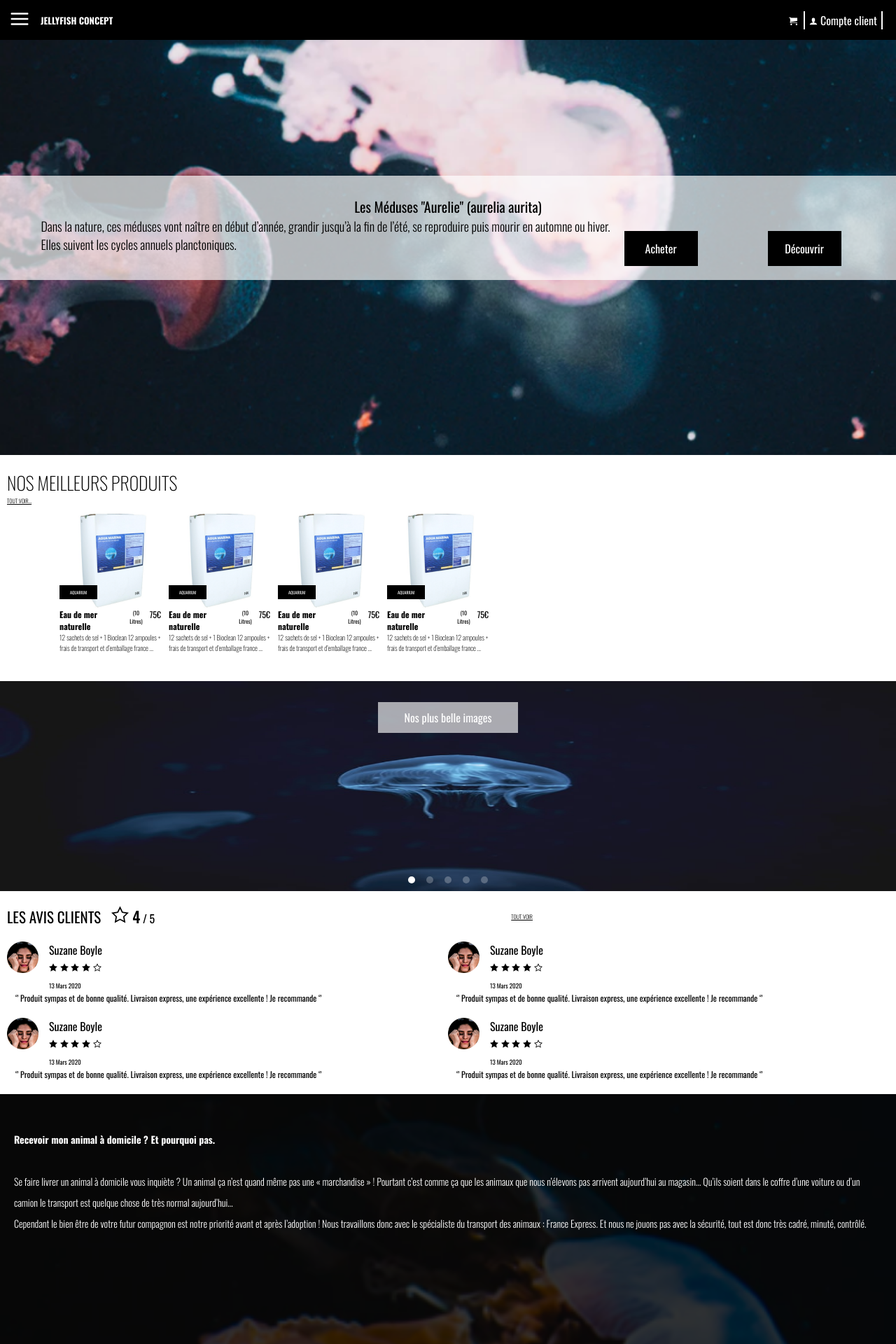
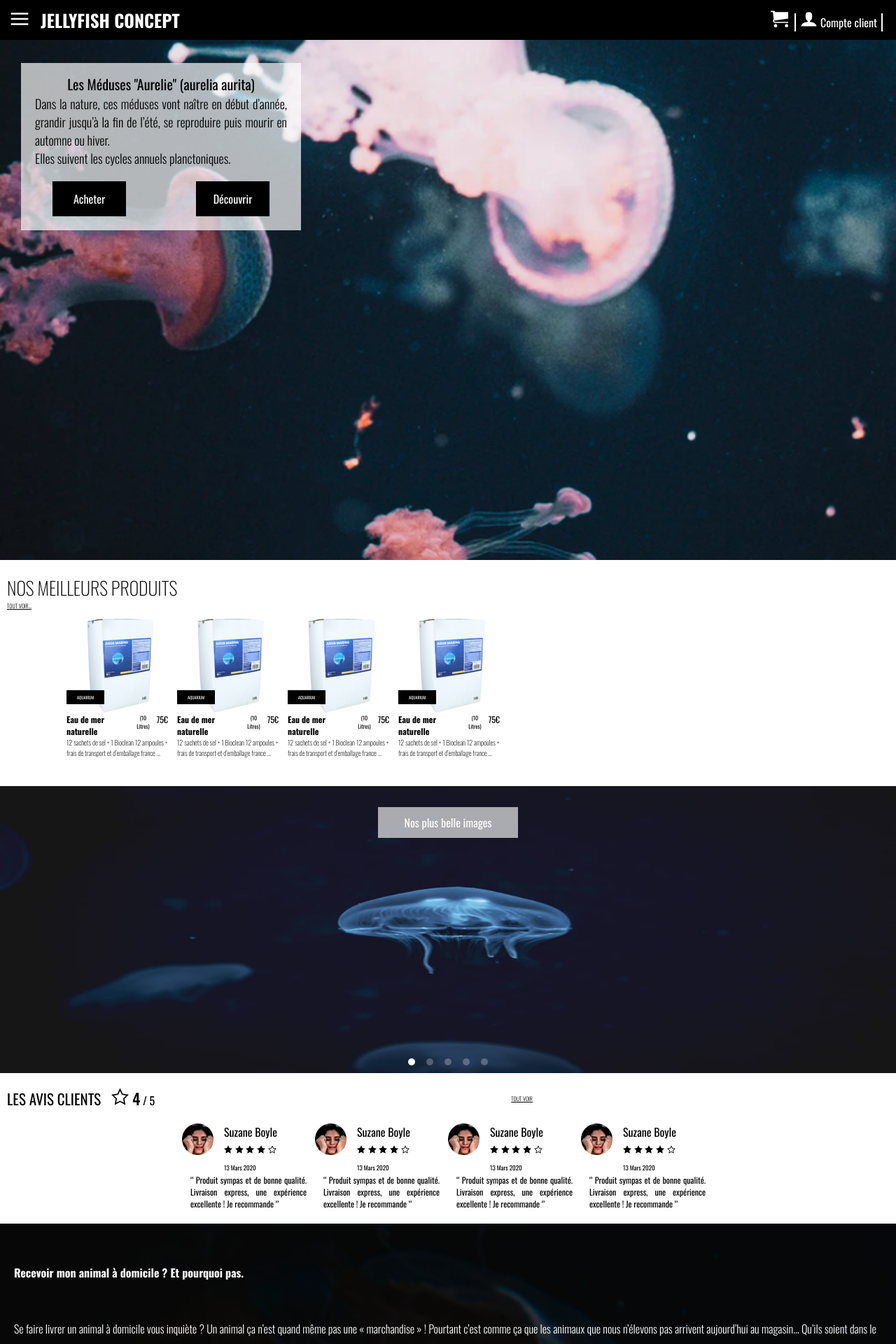
Before and after one commit to ivan-00/Integration_JELLYFICH, a PHP site: page / in a window 1280 px wide. Shown: the top 1920 px of the page at 70% size. Run offline with PHP 8.4, Linux system fonts and the light colour scheme; some libraries are stand-ins or nearby versions.

Commit message:
media smal medium

```diff
--- a/style.css
+++ b/style.css
@@ -244,7 +244,6 @@ a:hover {
 }
 /* carousel */
 .section_carousel {
-  position: relative;
 }
 .title_section_carousel {
   width: 100%;
@@ -503,6 +502,9 @@ form input:last-child {
   }
 }
 @media screen and (min-width: 507px) {
+  .nav-item h1 {
+    font-size: 20px;
+  }
   .section_1_article {
     justify-content: center;
   }
@@ -512,4 +514,65 @@ form input:last-child {
   .bloc_article article {
     margin-right: 8px;
   }
+  .carousel-cell {
+    height: 410px;
+    transition: 1s;
+  }
+  .carousel-cell img {
+    width: 100%;
+    height: 100%;
+  }
 }
+@media screen and (min-width: 562px) {
+  .background-section-1 {
+    justify-content: center;
+  }
+  .section_1_article {
+    width: 500px;
+  }
+  .section_1_article h2 {
+    margin-top: 15px;
+  }
+  .section_livraison p {
+    font-size: 16px;
+    line-height: 40px;
+  }
+  .bloc_article {
+    padding: 0 80px;
+  }
+  .bloc_newsleter h6 {
+    width: 100%;
+  }
+}
+@media screen and (min-width: 713px) {
+  .nav-item h1 {
+    font-size: 25px;
+  }
+  .bloc_panier_compte a svg {
+    font-size: 25px;
+  }
+}
+@media screen and (min-width: 809px) {
+  .background-section-1 {
+    height: 100vh;
+    position: relative;
+  }
+  .section_1_article {
+    width: 400px;
+    position: absolute;
+    top: 90px;
+    left: 30px;
+  }
+  .bloc_article {
+    padding: 0 50px;
+  }
+  .bloc_article article {
+    margin-right: 10px;
+  }
+  .section_customers_opinion {
+    justify-content: center;
+  }
+  .section_customers_opinion article {
+    width: 190px;
+  }
+}
```
